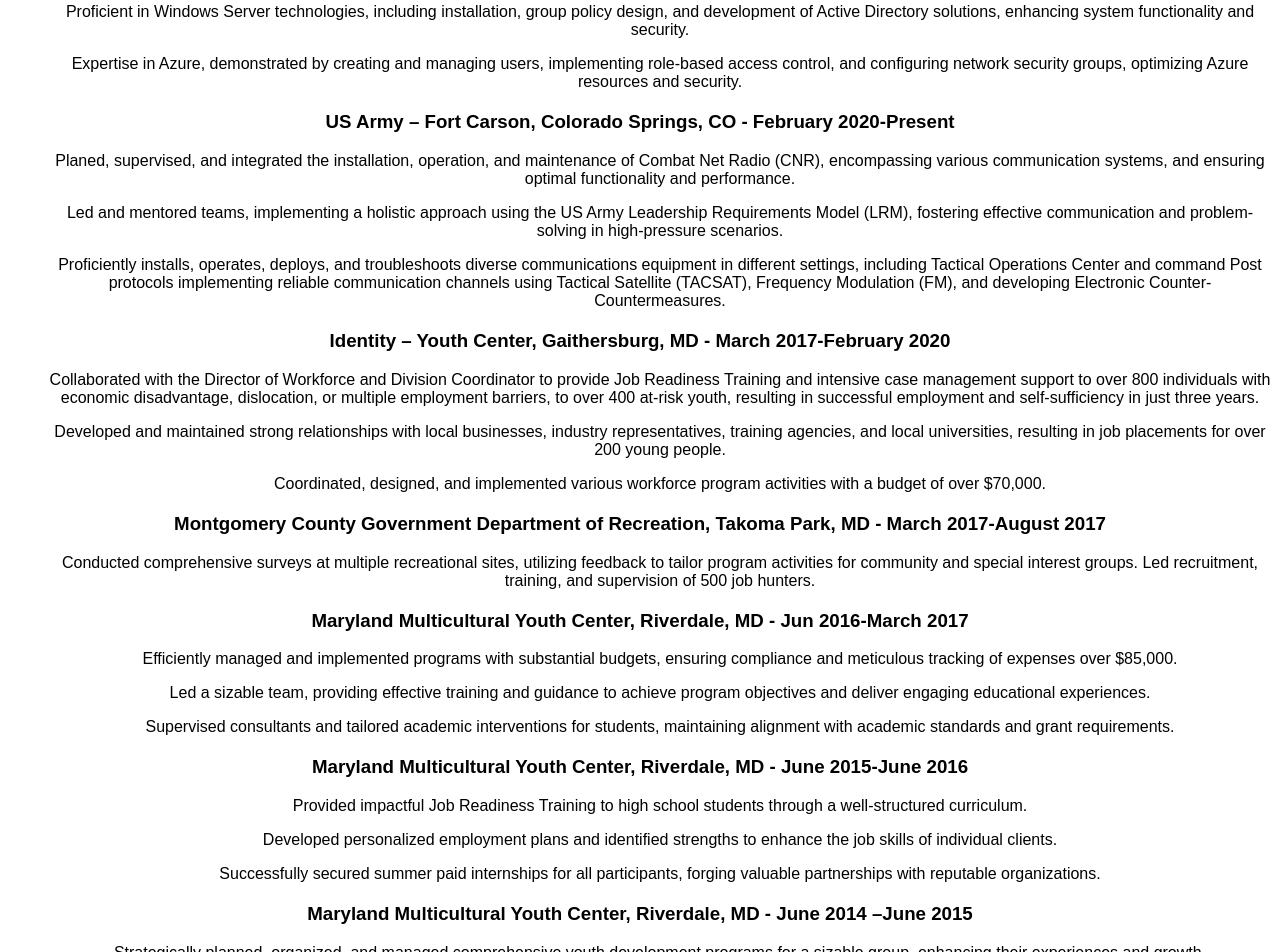
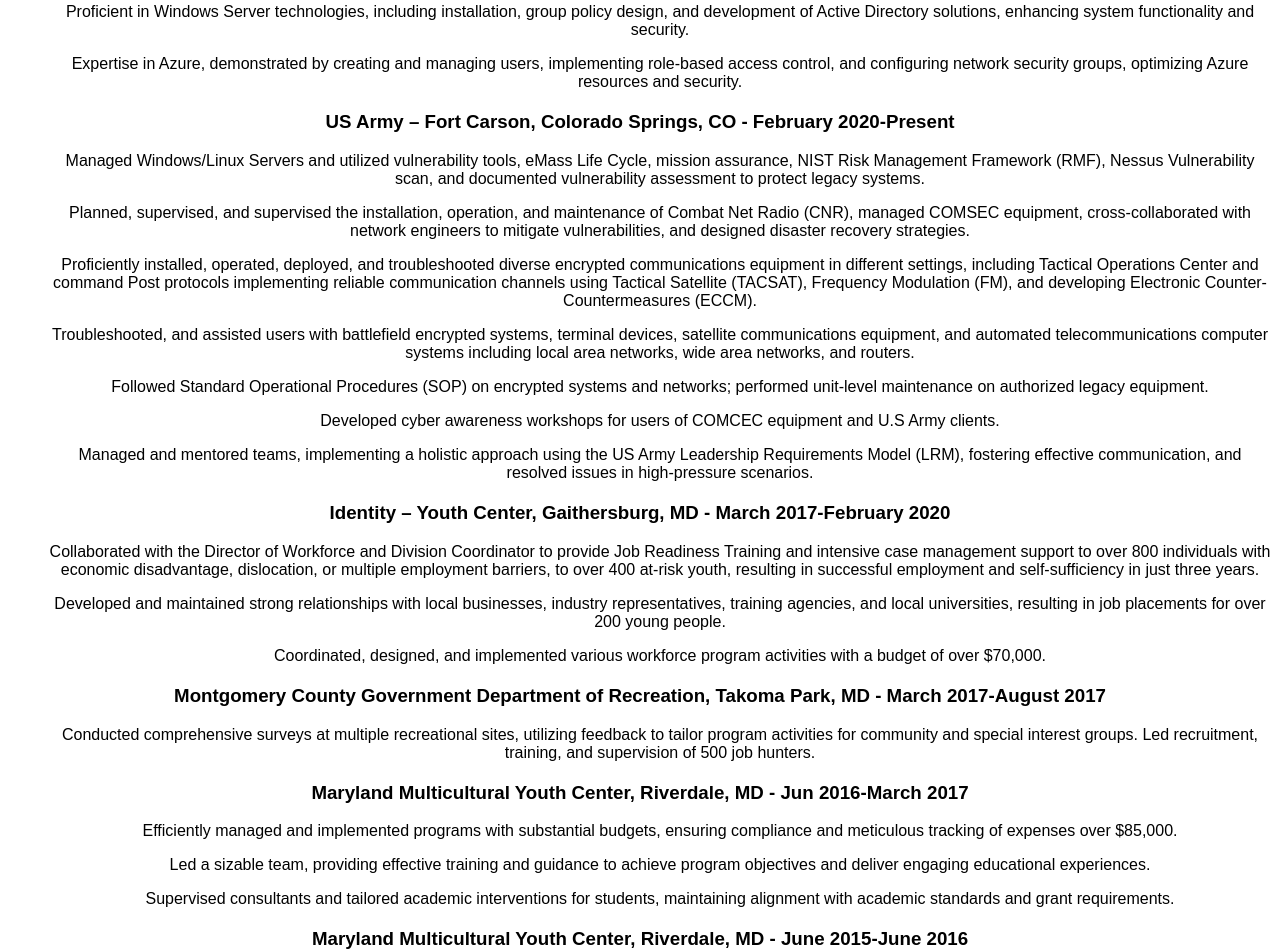
Before and after one commit to ajmh17/my-first-static-web-app, a website: page src/index.html in a window 1280 px wide. Shown: the part 805-1757 px from the top of the page. Drawn offline with Linux system fonts and the light colour scheme.

Commit message:
Update index.html
new updates with 25U

```diff
--- a/src/index.html
+++ b/src/index.html
@@ -61,9 +61,13 @@
 
     <h3>US Army – Fort Carson, Colorado Springs, CO - February 2020-Present</h3>
     <ul>
-      <p>Planed, supervised, and integrated the installation, operation, and maintenance of Combat Net Radio (CNR), encompassing various communication systems, and ensuring optimal functionality and performance.</li>
-      <p>Led and mentored teams, implementing a holistic approach using the US Army Leadership Requirements Model (LRM), fostering effective communication and problem-solving in high-pressure scenarios.</li>
-      <p>Proficiently installs, operates, deploys, and troubleshoots diverse communications equipment in different settings, including Tactical Operations Center and command Post protocols implementing reliable communication channels using Tactical Satellite (TACSAT), Frequency Modulation (FM), and developing Electronic Counter-Countermeasures.</li>
+      <p>Managed Windows/Linux Servers and utilized vulnerability tools, eMass Life Cycle, mission assurance, NIST Risk Management Framework (RMF), Nessus Vulnerability scan, and documented vulnerability assessment to protect legacy systems.</li>
+      <p>Planned, supervised, and supervised the installation, operation, and maintenance of Combat Net Radio (CNR), managed COMSEC equipment, cross-collaborated with network engineers to mitigate vulnerabilities, and designed disaster recovery strategies.</li>
+      <p>Proficiently installed, operated, deployed, and troubleshooted diverse encrypted communications equipment in different settings, including Tactical Operations Center and command Post protocols implementing reliable communication channels using Tactical Satellite (TACSAT), Frequency Modulation (FM), and developing Electronic Counter-Countermeasures (ECCM).</li>
+      <p>Troubleshooted, and assisted users with battlefield encrypted systems, terminal devices, satellite communications equipment, and automated telecommunications computer systems including local area networks, wide area networks, and routers.</li>
+      <p>Followed Standard Operational Procedures (SOP) on encrypted systems and networks; performed unit-level maintenance on authorized legacy equipment.</li>
+      <p>Developed cyber awareness workshops for users of COMCEC equipment and U.S Army clients.</li>
+      <p>Managed and mentored teams, implementing a holistic approach using the US Army Leadership Requirements Model (LRM), fostering effective communication, and resolved issues in high-pressure scenarios.</li>
     </ul>
   </div>
   <div class="resume-section">
```
